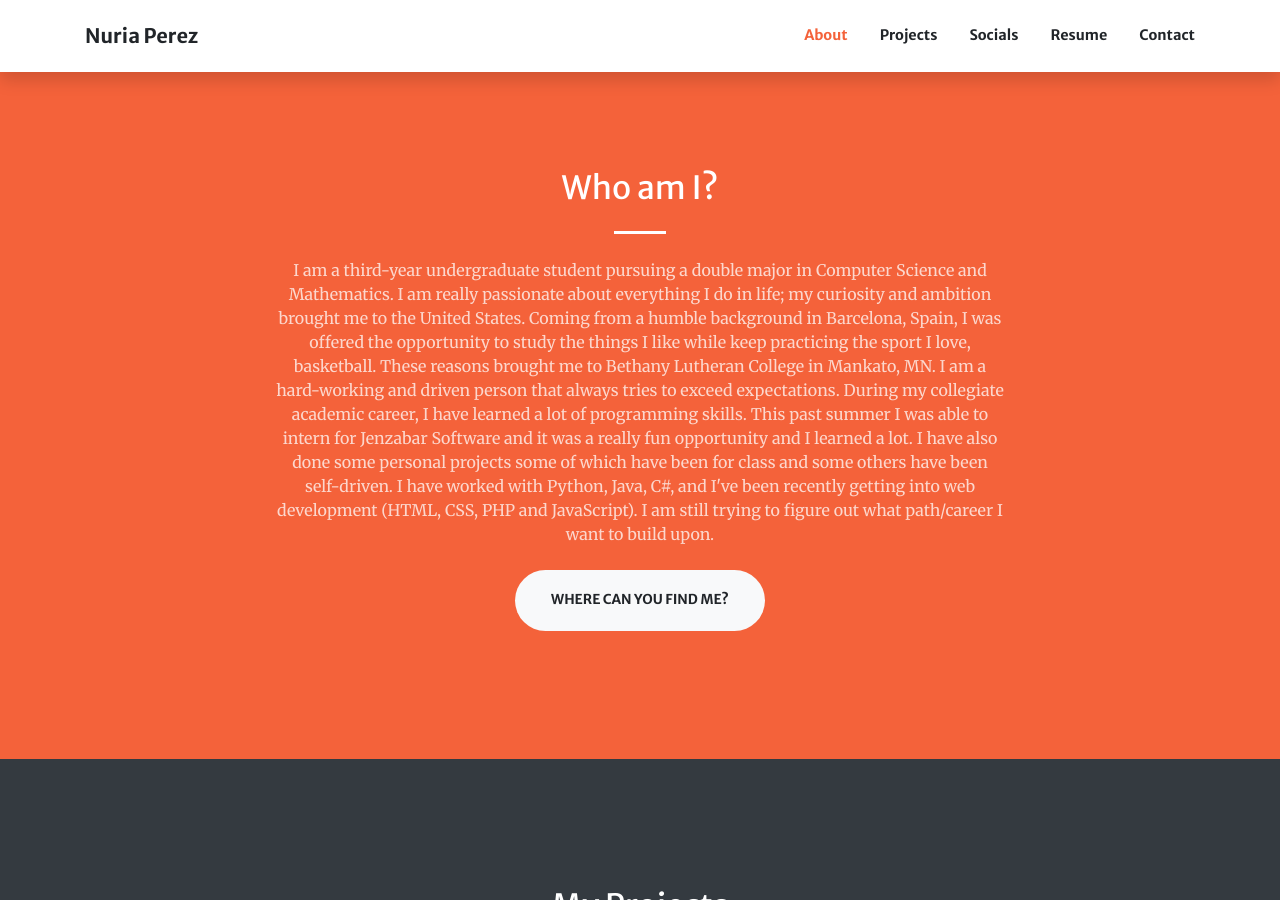
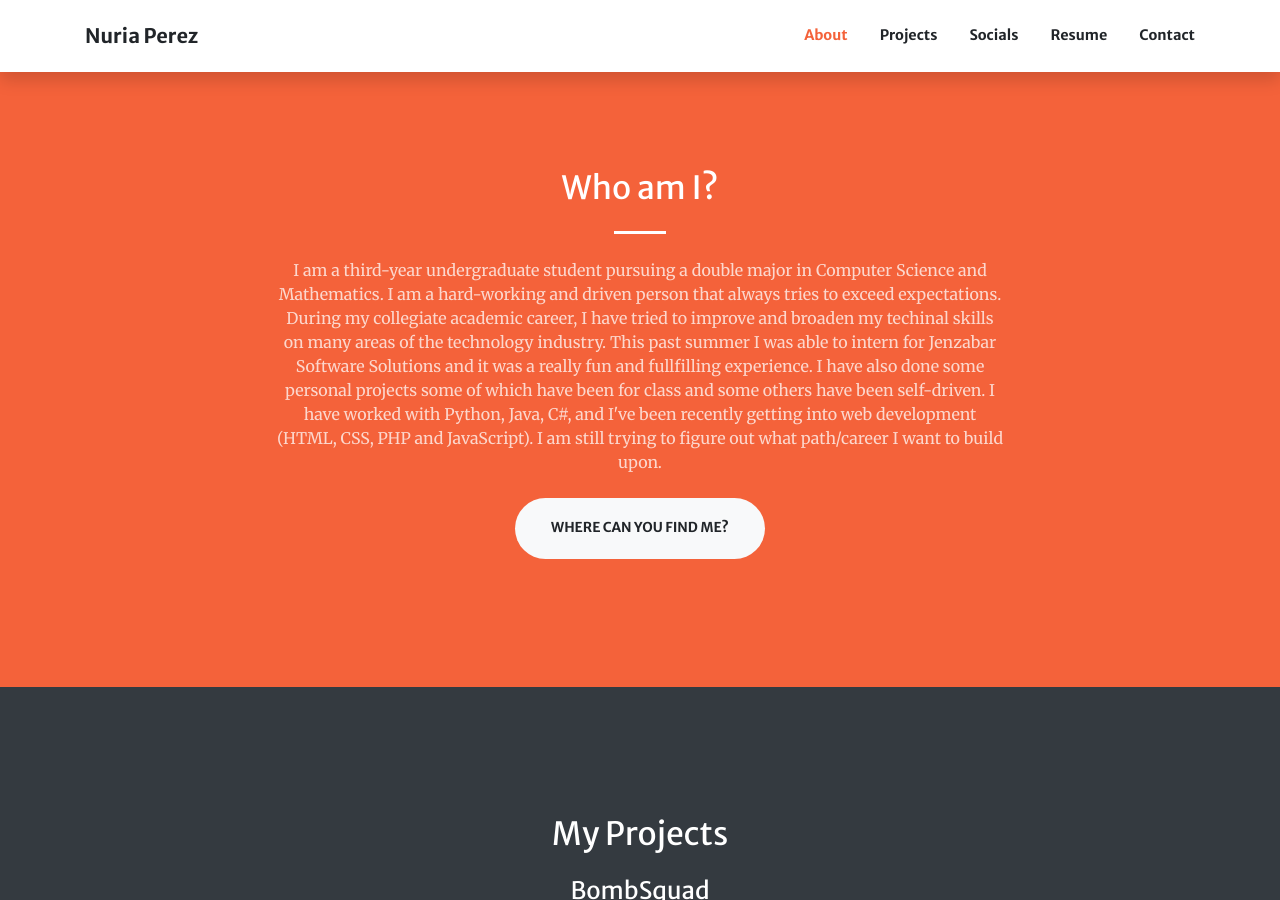
Before and after one commit to nperezcasas/nperezcasas.github.io, a Jekyll site: the page built from index.html, in a window 1280 px wide and 900 px high, scrolled down 859 px. Built offline with Jekyll 4.4.1, drawn with Linux system fonts in a browser that asks for light colours; nearby versions of some CDN libraries.

Commit message:
Update default.html

```diff
--- a/_layouts/default.html
+++ b/_layouts/default.html
@@ -59,9 +59,8 @@
                     <div class="col-lg-8 text-center">
                         <h2 class="text-white mt-0">Who am I?</h2>
                         <hr class="divider light my-4" />
-                        <p class="text-white-75 mb-4"> I am a third-year undergraduate student pursuing a double major in Computer Science and Mathematics. I am really passionate about everything I do in life; my curiosity and ambition brought me to the United States. Coming from a humble background in Barcelona, Spain,
-                          I was offered the opportunity to study the things I like while keep practicing the sport I love, basketball. These reasons brought me to Bethany Lutheran College in Mankato, MN. I am a hard-working and driven person that always tries to exceed expectations.
-                            During my collegiate academic career, I have learned a lot of programming skills. This past summer I was able to intern for Jenzabar Software and it was a really fun opportunity and I learned a lot. I have also done some personal projects some of which have
+                        <p class="text-white-75 mb-4"> I am a third-year undergraduate student pursuing a double major in Computer Science and Mathematics. I am a hard-working and driven person that always tries to exceed expectations.
+                            During my collegiate academic career, I have tried to improve and broaden my techinal skills on many areas of the technology industry. This past summer I was able to intern for Jenzabar Software Solutions and it was a really fun and fullfilling experience. I have also done some personal projects some of which have
                             been for class and some others have been self-driven. I have worked with Python, Java, C#, and I've been recently getting into web development (HTML, CSS, PHP and JavaScript). I am still trying to figure out what path/career I want to build upon. </p>
                         <a class="btn btn-light btn-xl js-scroll-trigger" href="#Socials">Where can you find me?</a>
                     </div>
```
